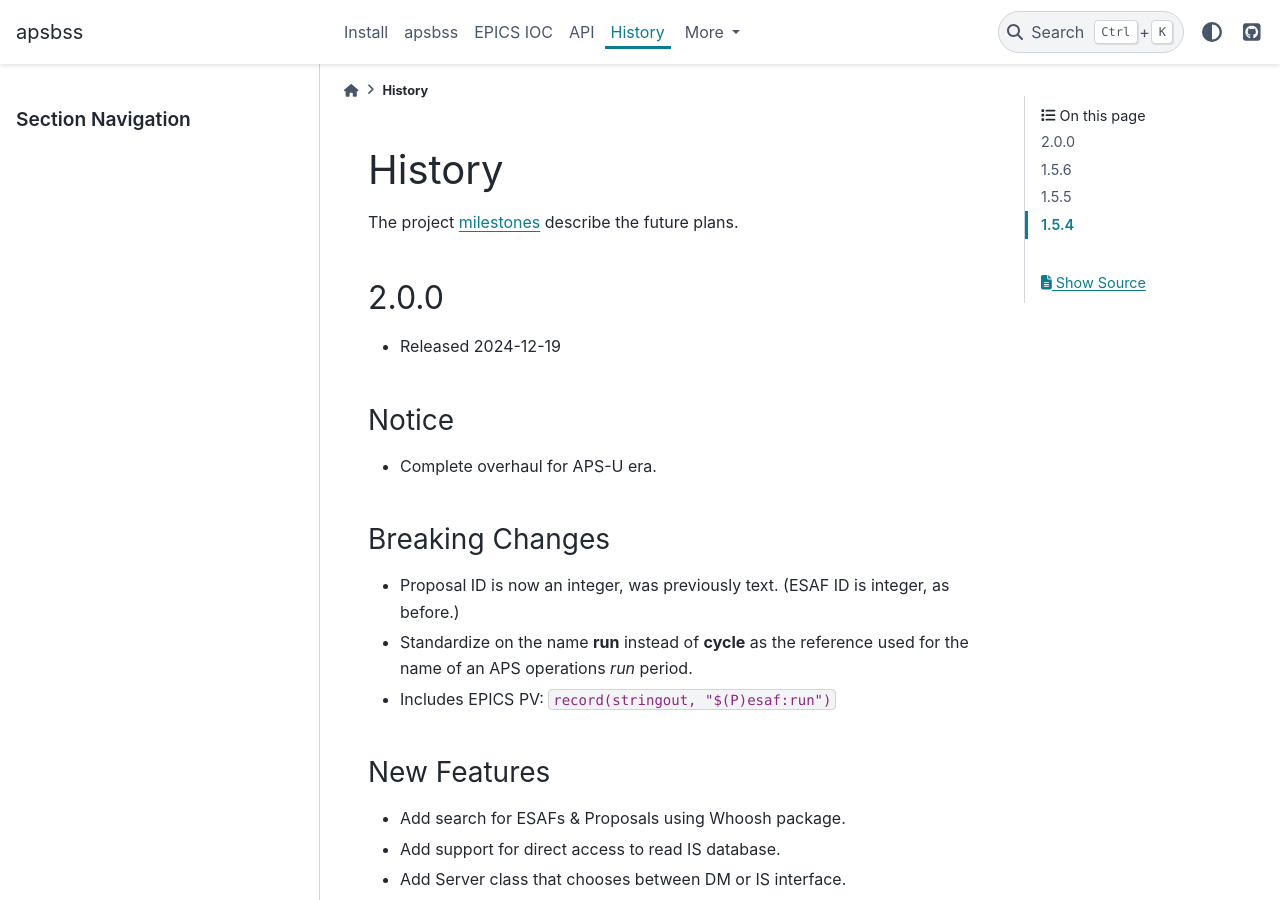
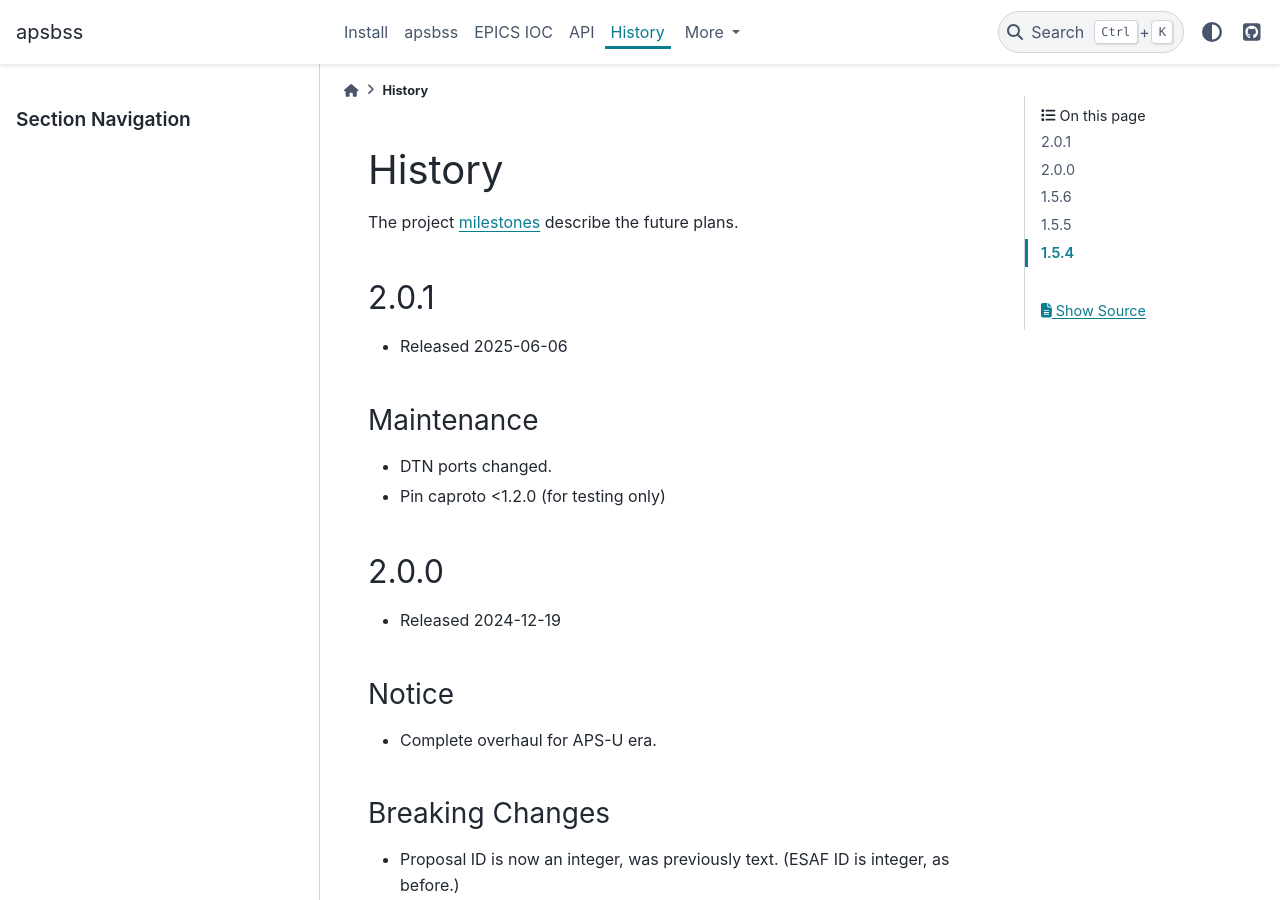
Before and after one commit to BCDA-APS/apsbss, a Sphinx documentation site: the page built from docs/source/changes.rst, in a window 1280 px wide and 900 px high. Built offline with Sphinx 7.4.7 and the PyData theme 0.15.4, drawn with Linux system fonts in a browser that asks for light colours; the version number could not be read and is left out.

Commit message:
DOC 2.0.1

```diff
--- a/CHANGES.rst
+++ b/CHANGES.rst
@@ -21,11 +21,16 @@
    2.0.1
    *****
 
-   Maintenance
-   ----------------
+2.0.1
+*****
 
-   * DTN ports changed.
-   * Pin caproto <1.2.0 (for testing only)
+* Released 2025-06-06
+
+Maintenance
+----------------
+
+* DTN ports changed.
+* Pin caproto <1.2.0 (for testing only)
 
 2.0.0
 *****
--- a/docs/source/install.rst
+++ b/docs/source/install.rst
@@ -9,6 +9,4 @@
 
     conda create -n apsbss python apsu::aps-dm-api pyepics
     conda activate apsbss
-    pip install git+https://github.com/BCDA-APS/apsbss
-
-.. TODO: revise once a v2.0.0x version is uploaded to PyPI
+    pip install apsbss
```
